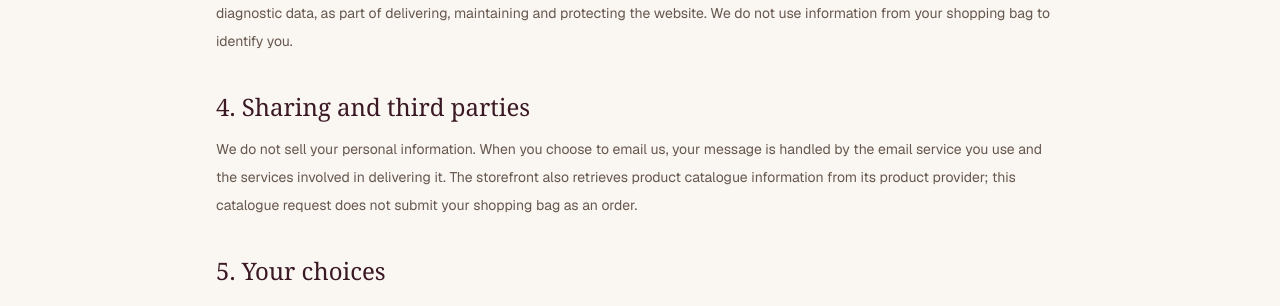
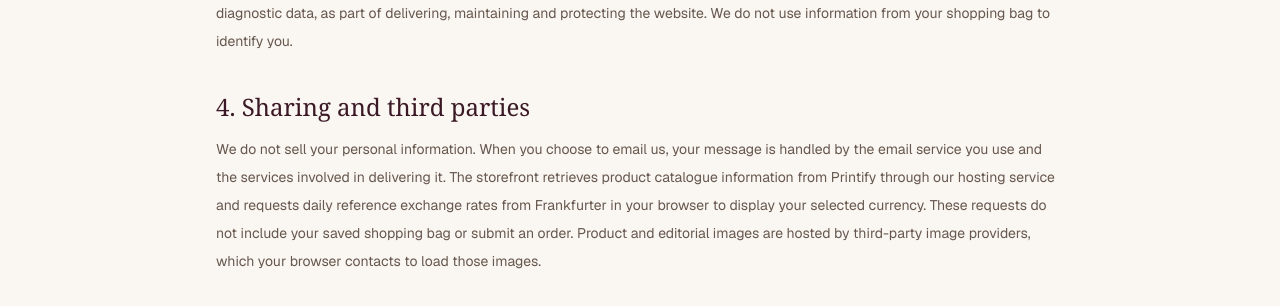
Before and after one commit to Night-Swordglitch/lunevia-store, a Next.js app: page /privacy-policy in a window 1280 px wide. Shown: the part 1000-1306 px from the top of the page. Built offline with nearby package versions, Linux system fonts and the light colour scheme; no server answers.

Commit message:
Clarify third-party catalogue and currency data in privacy notice

```diff
--- a/src/app/privacy-policy/page.tsx
+++ b/src/app/privacy-policy/page.tsx
@@ -43,7 +43,7 @@ export default function PrivacyPolicyPage() {
           </section>
           <section>
             <h2 className="font-serif text-2xl text-[#3A1825]">4. Sharing and third parties</h2>
-            <p className="mt-3">We do not sell your personal information. When you choose to email us, your message is handled by the email service you use and the services involved in delivering it. The storefront also retrieves product catalogue information from its product provider; this catalogue request does not submit your shopping bag as an order.</p>
+            <p className="mt-3">We do not sell your personal information. When you choose to email us, your message is handled by the email service you use and the services involved in delivering it. The storefront retrieves product catalogue information from Printify through our hosting service and requests daily reference exchange rates from Frankfurter in your browser to display your selected currency. These requests do not include your saved shopping bag or submit an order. Product and editorial images are hosted by third-party image providers, which your browser contacts to load those images.</p>
           </section>
           <section>
             <h2 className="font-serif text-2xl text-[#3A1825]">5. Your choices</h2>
```
